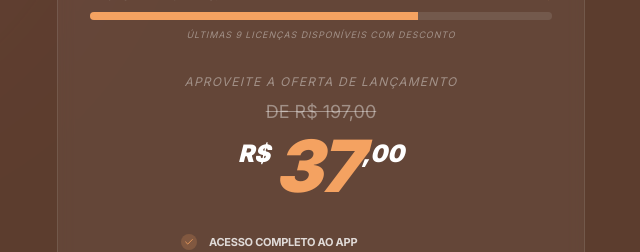
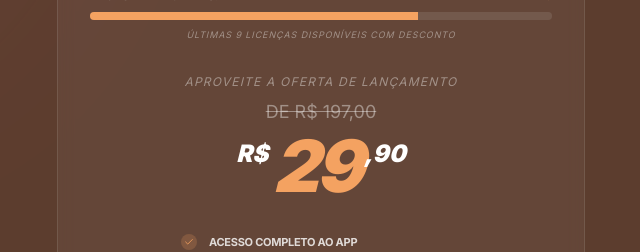
Before and after one commit to AxerCompany/Fabrica-de-Cestas, a React (Vite) app: page / in a window 1280 px wide. Shown: the part 7060-7312 px from the top of the page, without its empty margins (319-959 px from the left). Built offline with nearby package versions, Linux system fonts and the light colour scheme.

Commit message:
feat: update product pricing and clean up README
Adjust pricing to R$ 29,90 and remove boilerplate project documentation.

```diff
--- a/src/App.tsx
+++ b/src/App.tsx
@@ -647,8 +647,8 @@ const Pricing = () => {
             <p className="text-white/40 line-through text-lg mb-1">DE R$ 197,00</p>
             <div className="flex items-start justify-center gap-1">
               <span className="text-2xl font-black italic mt-2">R$</span>
-              <span className="text-7xl font-black italic tracking-tighter text-laranja-suave">37</span>
-              <span className="text-2xl font-black italic mt-2">,00</span>
+              <span className="text-7xl font-black italic tracking-tighter text-laranja-suave">29</span>
+              <span className="text-2xl font-black italic mt-2">,90</span>
             </div>
           </div>
 
```
Also changed, not shown: 1 other file (tests, documents, lock files or other folders).
